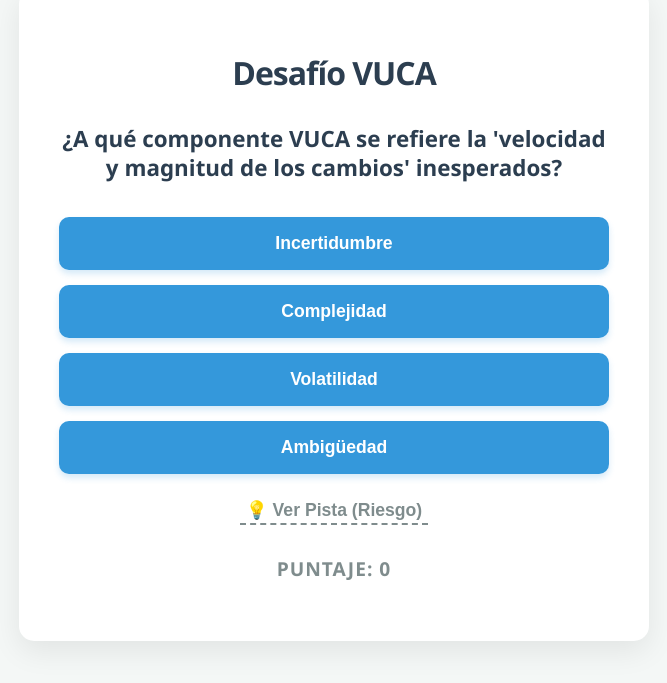
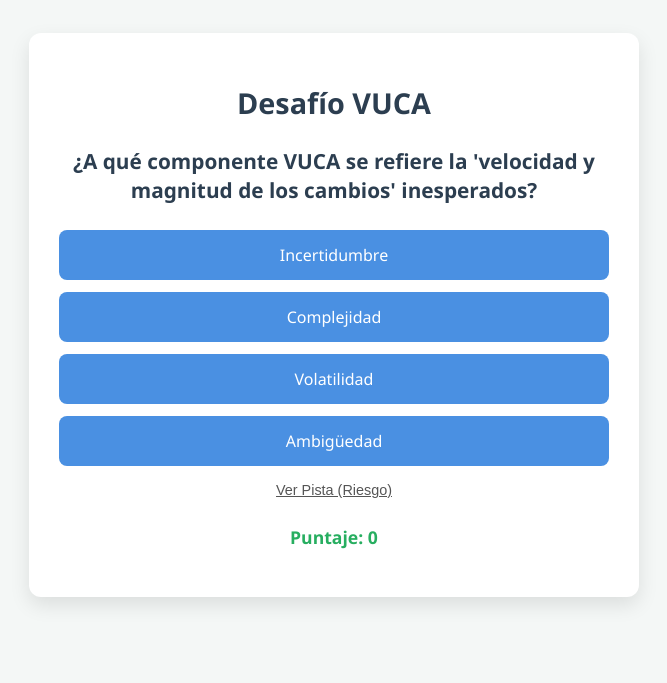
Before and after one commit to CecilCR/VUCA, a plain HTML site: page index.html in a window 1280 px wide. Shown: the part 105-788 px from the top of the page, without its empty margins (306-973 px from the left). Drawn offline with Linux system fonts and the light colour scheme.

Commit message:
Update index.html

```diff
--- a/index.html
+++ b/index.html
@@ -1,22 +1,20 @@
-<!DOCTYPE html>
+ <!DOCTYPE html>
 <html lang="es">
 <head>
     <meta charset="UTF-8">
     <meta name="viewport" content="width=device-width, initial-scale=1.0">
     <title>Desafío VUCA</title>
     <style>
-        /* --- CONFIGURACIÓN DE COLORES --- */
+        /* Paleta de colores más profesional y limpia */
         :root {
-            --bg-color: #f4f7f6;      /* Fondo general suave */
-            --card-bg: #ffffff;       /* Fondo de la tarjeta */
-            --text-primary: #2c3e50;  /* Azul oscuro (Títulos y Preguntas) */
-            --accent-blue: #3498db;   /* Azul vibrante (Botones) */
-            --accent-hover: #2980b9;  /* Azul más oscuro (Hover) */
-
-            /* Unificamos Pista y Puntaje en un solo color 'Info' */
-            --info-color: #7f8c8d;    /* Gris Pizarra (Elegante y no distrae) */
-
-            --hint-bg: #ecf0f1;       /* Fondo gris muy suave para la caja de pista */
+            --bg-color: #f4f7f6; /* Fondo gris claro neutro */
+            --card-bg: #ffffff; /* Tarjeta blanca limpia */
+            --text-primary: #2c3e50; /* Azul oscuro para texto principal */
+            --text-secondary: #555555; /* Gris para textos secundarios */
+            --accent-blue: #4a90e2; /* Azul elegante para botones */
+            --accent-hover: #357abd; /* Azul más oscuro para hover */
+            --hint-bg: #f8f9fa; /* Fondo gris muy claro para pistas */
+            --score-color: #27ae60; /* Verde para el puntaje */
         }
 
         body {
@@ -35,99 +33,94 @@
             background-color: var(--card-bg);
             width: 100%;
             max-width: 550px;
-            padding: 40px; /* Un poco más de espacio interno */
-            border-radius: 15px;
-            box-shadow: 0 10px 30px rgba(0,0,0,0.08); /* Sombra más difusa y moderna */
+            padding: 30px;
+            border-radius: 12px;
+            box-shadow: 0 8px 20px rgba(0,0,0,0.1); /* Sombra más suave */
             text-align: center;
         }
 
         h1 {
             color: var(--text-primary);
-            font-size: 2em;
-            margin-bottom: 30px;
-            font-weight: 800;
-            letter-spacing: -1px;
+            font-size: 1.8em;
+            margin-bottom: 25px;
+            font-weight: 700;
         }
 
+        /* Estilo diferenciado para la PREGUNTA */
         .question-text {
-            font-size: 1.4em;
+            font-size: 1.3em;
             color: var(--text-primary);
-            margin-bottom: 35px;
+            margin-bottom: 25px;
             font-weight: 600;
-            line-height: 1.3;
+            line-height: 1.4;
         }
 
         .btn-container {
             display: flex;
             flex-direction: column;
-            gap: 15px;
+            gap: 12px;
         }
 
+        /* Estilo para los botones de RESPUESTA */
         .btn {
             background-color: var(--accent-blue);
             color: white;
             border: none;
-            padding: 16px 20px;
-            border-radius: 10px;
+            padding: 14px 20px;
+            border-radius: 8px;
             cursor: pointer;
-            font-size: 1.1em;
-            font-weight: 600;
-            transition: all 0.2s ease;
-            box-shadow: 0 4px 6px rgba(52, 152, 219, 0.2);
+            font-size: 1em;
+            font-weight: 500;
+            transition: background-color 0.2s ease, transform 0.1s ease;
+            font-family: inherit; /* Misma fuente pero diferente peso/color */
         }
 
         .btn:hover {
             background-color: var(--accent-hover);
-            transform: translateY(-2px);
-            box-shadow: 0 6px 12px rgba(41, 128, 185, 0.3);
+            transform: translateY(-2px); /* Pequeño efecto de elevación */
         }
 
-        /* --- MEJORAS VISUALES SOLICITADAS --- */
+        .btn:active {
+            transform: translateY(0);
+        }
 
-        /* 1. Botón de Pista más grande y del mismo color que el puntaje */
+        /* Estilo diferenciado para la PISTA */
+        .hint-box {
+            margin-top: 20px;
+            padding: 15px;
+            background-color: var(--hint-bg);
+            color: var(--text-secondary);
+            border-radius: 8px;
+            display: none;
+            font-style: italic; /* Cursiva para diferenciarla */
+            border-left: 4px solid #ccc; /* Línea lateral para destacar */
+            font-size: 0.95em;
+        }
+
         .hint-btn {
             background: none;
             border: none;
-            color: var(--info-color); /* Color unificado */
+            color: var(--text-secondary);
             cursor: pointer;
-            text-decoration: none; /* Quitamos subrayado por defecto */
-            border-bottom: 2px dashed var(--info-color); /* Subrayado punteado estiloso */
-            margin-top: 25px;
-            font-size: 1.1em; /* Texto más grande */
-            font-weight: 600;
-            padding-bottom: 2px;
-            transition: color 0.3s;
+            text-decoration: underline;
+            margin-top: 15px;
+            font-size: 0.9em;
+            font-weight: 500;
         }
 
         .hint-btn:hover {
-            color: var(--text-primary);
-            border-bottom-color: var(--text-primary);
+            color: var(--accent-blue);
         }
 
-        /* Caja de la pista */
-        .hint-box {
-            margin-top: 15px;
-            padding: 15px;
-            background-color: var(--hint-bg);
-            color: var(--text-primary);
-            border-radius: 8px;
-            display: none;
-            font-style: italic;
-            border-left: 4px solid var(--info-color);
-        }
-
-        /* 2. Puntaje del mismo color que la pista */
         #score-display {
             font-weight: 700;
-            margin-top: 30px;
-            color: var(--info-color); /* Color unificado */
-            font-size: 1.2em;
-            text-transform: uppercase;
-            letter-spacing: 1px;
+            margin-top: 25px;
+            color: var(--score-color);
+            font-size: 1.1em;
         }
 
         .hidden { display: none; }
-        #final-score { font-size: 1.5em; font-weight: bold; margin: 20px 0; color: var(--text-primary); }
+        #final-score { font-size: 1.2em; margin: 20px 0; }
     </style>
 </head>
 <body>
@@ -138,7 +131,7 @@
             <p id="question" class="question-text">Cargando...</p>
             <div id="options" class="btn-container"></div>
 
-            <button class="hint-btn" onclick="toggleHint()">💡 Ver Pista (Riesgo)</button>
+            <button class="hint-btn" onclick="toggleHint()">Ver Pista (Riesgo)</button>
             <div id="hint" class="hint-box"></div>
 
             <p id="score-display">Puntaje: 0</p>
@@ -151,6 +144,7 @@
     </div>
 
     <script>
+        // Tus preguntas (sin cambios aquí)
         const questions = [
             { q: "¿A qué componente VUCA se refiere la 'velocidad y magnitud de los cambios' inesperados?", a: 2, options: ["Incertidumbre", "Complejidad", "Volatilidad", "Ambigüedad"], hint: "Piensa en el ejemplo de la caída repentina de las acciones de NVIDIA." },
             { q: "Una empresa global con múltiples países, leyes y proveedores. ¿Qué elemento es?", a: 1, options: ["Volatilidad", "Complejidad", "Incertidumbre", "Ambigüedad"], hint: "Es como tratar de resolver un rompecabezas donde cada pieza afecta a las demás." },
@@ -168,7 +162,7 @@
         let score = 0;
 
         function loadQuestion() {
-            document.getElementById('hint').style.display = 'none';
+            document.getElementById('hint').style.display = 'none'; // Ocultar pista
             if (currentQuestion >= questions.length) {
                 showFinalResult();
                 return;
@@ -178,7 +172,7 @@
             document.getElementById('hint').innerText = q.hint;
 
             const optionsDiv = document.getElementById('options');
-            optionsDiv.innerHTML = "";
+            optionsDiv.innerHTML = ""; // Limpiar botones anteriores
 
             q.options.forEach((opt, index) => {
                 const btn = document.createElement('button');
@@ -196,11 +190,12 @@
         function checkAnswer(selectedIndex) {
             if (selectedIndex === questions[currentQuestion].a) {
                 score += 10;
+                // Feedback visual simple (puedes mejorarlo luego)
                 alert("¡Correcto! ✅");
             } else {
                 alert("Incorrecto ❌");
             }
-            document.getElementById('score-display').innerText = "PUNTAJE: " + score;
+            document.getElementById('score-display').innerText = "Puntaje: " + score;
             currentQuestion++;
             loadQuestion();
         }
@@ -211,6 +206,7 @@
             document.getElementById('final-score').innerText = "Tu puntaje final: " + score + " / " + (questions.length * 10);
         }
 
+        // Iniciar juego
         loadQuestion();
     </script>
 </body>
```
